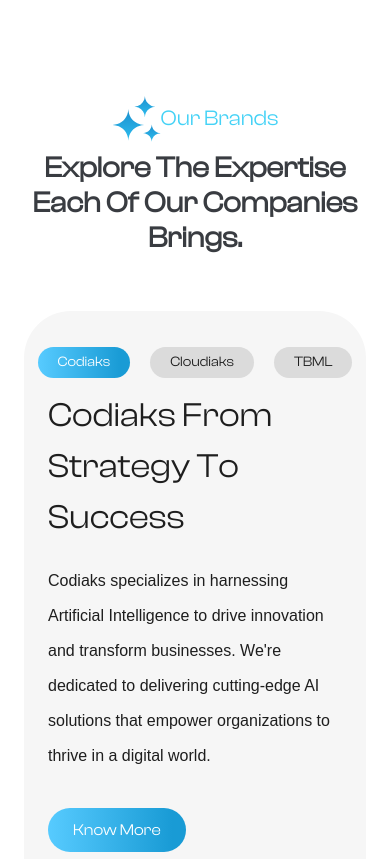
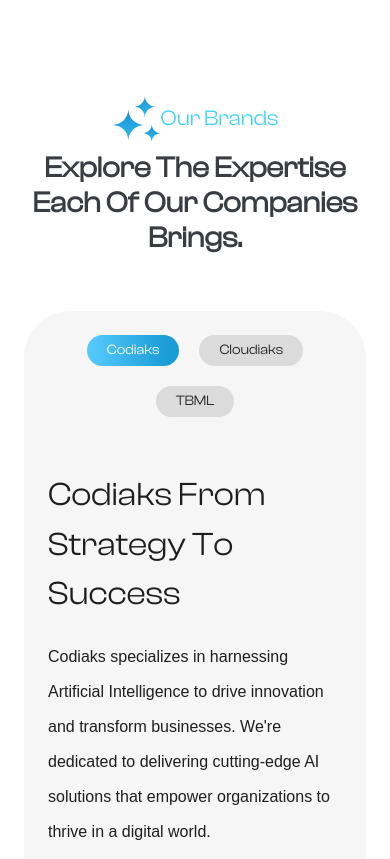
Before and after one commit to Rayyankkhan/aksiq-landing-page, a PHP site: page / in a window 390 px wide. Shown: the part 501-1360 px from the top of the page. Run offline with PHP 8.4, Linux system fonts and the light colour scheme; some libraries are stand-ins or nearby versions; some web fonts are replaced.

Commit message:
minor for responsive

```diff
--- a/css/style.css
+++ b/css/style.css
@@ -1184,8 +1184,7 @@ a.nav-item.nav-link:hover {
 }
 
 .arrow-up {
-    rotate: -40deg !important;
-    font-size: 2.2rem;
+    width: 22px;
 }
 
 .bg-black {
@@ -1403,6 +1402,16 @@ a.nav-item.nav-link:hover {
                 background-repeat: no-repeat;
       }
 
+      .btn.btn-light:hover {
+        background-color: #29A0D6 !important;
+        color: white !important;
+        border: transparent !important;
+      }
+
+      .btn.btn-light {
+        padding: 10px 20px !important;
+      }
+
 
 
 
@@ -1622,12 +1631,12 @@ a.nav-item.nav-link:hover {
       @media (max-width: 450px) {
 
         .btn.btn-light {
-            padding: .5rem 1rem !important;
+            padding: 8px 15px !important;
             font-size: 13px !important;
         }
 
         .arrow-up {
-            font-size: 22px !important;
+            width: 18px !important;
         }
 
         .logowidth {
@@ -1643,14 +1652,32 @@ a.nav-item.nav-link:hover {
             left: 5% !important;
         }
 
+        .letsimg {
+            gap: 2px !important;
+            height: 140px !important;
+        }
         .text-body {
             font-size: 12px !important;
             margin-top: .2rem;
             background-color: white;
         }
 
+        .Frame521 {
+            gap: 10px;
+        }
+
+        .Frame516 {
+            gap: 15px !important;
+        }
+        .CodiaksFromStrategyToSuccess{
+            font-size: 33px !important;
+        }
+
         .Frame520 {
             width: 100% !important;
+            display: flex;
+            flex-wrap: wrap;
+            margin-bottom: 5rem !important;
         }
 
         .Frame504, .Frame518, .Frame519 {
@@ -1663,6 +1690,7 @@ a.nav-item.nav-link:hover {
 
         .letsgrow {
             width: 100% !important;
+            font-size: 30px !important;
         }
 
         .explore{
--- a/index.html
+++ b/index.html
@@ -92,7 +92,7 @@
         <h1 class="display-1 empower text-capitalize text-white mb-4 clash-display ">Empowering Innovation Across Industries</h1>
         <p class="mb-5 fs-5 px-5 satoshi aksiq-para">AKSiQ leads the way in technology, services, and products, with  TBML, Cloudiaks, and Codiaks as its key pillars. </p>
         <div class="d-flex justify-content-center align-items-center">
-          <a class="btn btn-light rounded-pill py-1 px-5 mb-4 clash-display d-flex justify-content-center align-items-center fs-6   " href="#">Explore Our Brands <i class="bi bi-arrow-right-short arrow-up"></i></a> </div>
+          <a class="btn btn-light rounded-pill py-1 px-5 mb-4 clash-display d-flex justify-content-center align-items-center fs-6   " href="#">Explore Our Brands <img src="img/uparrow.svg" class="arrow-up" alt=""></a> </div>
         </div>
     </div>
   </div>
@@ -102,7 +102,7 @@
 
 
 <!-- Services Start -->
-<div class="container-fluid service py-5 bg-white">
+<div class="container-fluid service py-5 pb-0 pb-lg-5 bg-white">
   <div class="container py-5">
     <div class="text-center mx-auto pb-5 " style="max-width: 800px;">
       <h4 class="text-primary d-flex justify-content-center align-items-center clash-display"><img src="img/star 1 (1).svg" alt=""> Our Brands</h4>
@@ -114,7 +114,7 @@
     </div> -->
     <div class="d-flex justify-content-start align-items-center p-lg-5 p-4 flex-column ourbrand" style="">
           <div class="d-flex justify-content-center align-items-center">
-            <div class="Frame520">
+            <div class="Frame520 ">
               <div class="Frame504">
                 <div class="Codiaks">Codiaks</div>
               </div>
@@ -246,28 +246,28 @@
         </div>
 </div>
 
-<div class="my-5 py-5 d-flex justify-content-center align-items-center">
+<div class="my-0 py-0 d-flex justify-content-center align-items-center">
   <div class="d-flex justify-content-center align-items-center flex-column gap-lg-5 gap-3 my-lg-4 letsimg">
     <h4 class="letsgrow">Let’s Grow <br>Together</h4>
     <div class="d-flex justify-content-center align-items-center">
-      <a class="btn btn-light rounded-pill py-lg-1 py-0 px-lg-5 px-4 mb-lg-4 clash-display d-flex justify-content-center align-items-center fs-6 " href="#">Get Start Today <i class="bi bi-arrow-right-short arrow-up"></i></a> </div>
+      <a class="btn btn-light rounded-pill py-lg-1 py-0 px-lg-5 px-4 mb-lg-4 clash-display d-flex justify-content-center align-items-center fs-6 " href="#">Get Start Today <img src="img/uparrow.svg" class="arrow-up" alt=""></a> </div>
     </div>
   </div>
 </div>
 
 <!-- Testimonial Start -->
 <div class="container-fluid testimonial py-5 bg-white">
-  <div class="container py-5">
+  <div class="container py-2 py-lg-3">
     <div class="row">
       <div class="col-md-6 col-12">
-        <div class="mx-auto pb-5 wow fadeInUp" data-wow-delay="0.1s">
+        <div class="mx-auto pb-0 pb-lg-5 wow fadeInUp" data-wow-delay="0.1s">
           <h4 class="text-primary d-flex justify-content-start align-items-center clash-display fs-3 gap-1"><img src="img/star 1 (1).svg" alt=""> Testimonials</h4>
           <h1 class="display-4 clash-display">Here’s Why Our<br>
             Clients Love Us</h1>
         </div>
       </div>
       <div class="col-md-6 col-12">
-        <div class="mx-auto pb-5 wow fadeInUp satoshi fs-4 mt-5" data-wow-delay="0.1s">
+        <div class="mx-auto pb-5 wow fadeInUp satoshi fs-4 mt-2 mt-md-5" data-wow-delay="0.1s">
           <p>Our clients are at the heart of everything we do. Discover how our strategic investments and support have helped businesses achieve their goals.</p>
         </div>
       </div>
@@ -277,7 +277,7 @@
 
 		<!-- Testimonial 1 -->
   <div class=" col-lg-6 col-12">
-    <div class="testimonial-item bg-light text-dark rounded min-height p-5 mx-2">
+    <div class="testimonial-item bg-light text-dark rounded min-height p-4 p-lg-5 mx-2">
       <div class="d-flex justify-content-between align-items-start">
          <img src="img/testimonial-1.jpg" class="rounded-circle testimonial-image me-3" alt="">
 
@@ -389,7 +389,7 @@
         </div>
       </div>
 
-      <div class="col-md-6 col-12 my-2">
+      <div class="col-md-6 col-12 my-4 my-md-2">
         <div class="contact-form p-5 py-5">
           <h2 class="contact-heading">Get in Touch</h2>
           <p>Lorem ipsum dolor sit amet, consectetur adipiscing elit. Integer vel massa iaculis, pellentesque eros in, luctus felis.</p>
```
Also changed, not shown: img/uparrow.svg (added).
